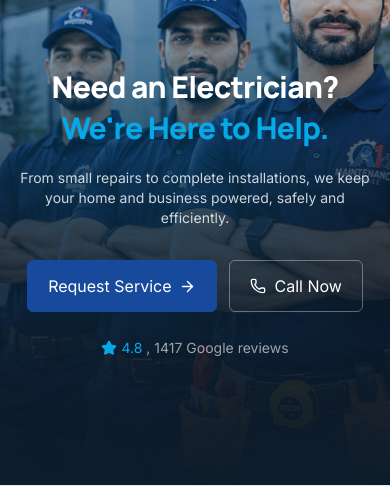
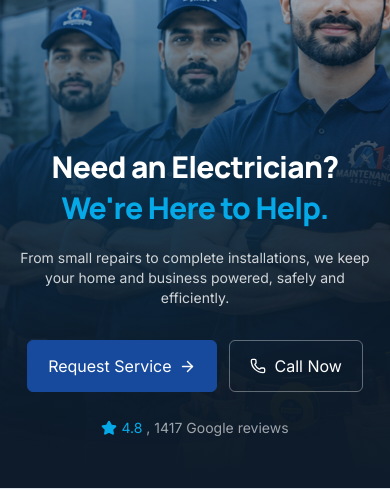
Before and after one commit to Muhammadhamzamunir/a-one, a React (Vite) app: page / in a window 390 px wide. Shown: the part 186-676 px from the top of the page. Built offline with nearby package versions, Linux system fonts and the light colour scheme; no server answers.

Commit message:
margin fixed

```diff
--- a/src/pages/HomePage.tsx
+++ b/src/pages/HomePage.tsx
@@ -96,13 +96,13 @@ export default function HomePage() {
       decoding="async"
       aria-hidden="true"
     />
-    <div className="absolute inset-0 bg-gradient-to-t from-brand-navy via-brand-navy/80 to-transparent" />
+    <div className="absolute inset-0 bg-gradient-to-t from-brand-navy via-brand-navy/90 to-transparent" />
     <div className="absolute right-[10%] top-1/3 -translate-y-1/2 h-[300px] w-[400px] rounded-full bg-sky-500/20 blur-[100px]" />
   </div>
 
   {/* ---------- Content ---------- */}
   <div className="container-shell relative z-10  lg:min-h-[90vh]  flex flex-col items-center justify-center lg:items-start text-center lg:text-left">
-    <div className="max-w-2xl">
+    <div className="max-w-2xl mt-20 lg:mt-0">
       <h1 className="text-3xl font-extrabold leading-[1.1] tracking-tight sm:text-4xl lg:text-5xl">
         Need an Electrician?
         <span className="block eyebrow-light mt-2 lg:mt-0">We&apos;re Here to Help.</span>
```
